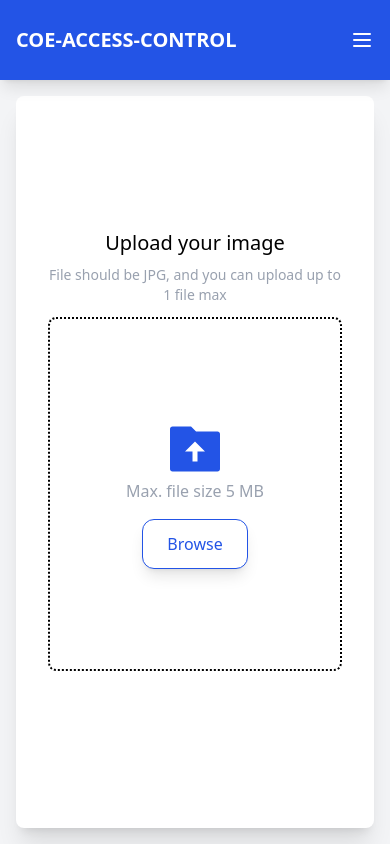
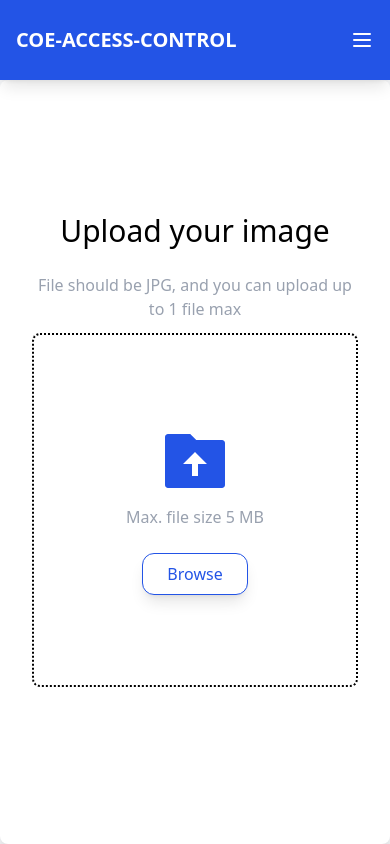
Before and after one commit to chotipats2092002/CoE-Access-Control, a React (Vite) app in the folder web/: page / in a window 390 px wide. Built offline with nearby package versions, Linux system fonts and the light colour scheme.

Commit message:
responsive

```diff
--- a/web/src/components/Button.tsx
+++ b/web/src/components/Button.tsx
@@ -10,7 +10,7 @@ const Button: FC<CaptureButtonProps> = ({ onClick, children, className = "" }) =
     return (
         <button
             onClick={onClick}
-            className={`bg-blue-500 text-white font-bold py-2 px-4 rounded hover:bg-blue-700 transition-colors cursor-pointer ${className}`}
+            className={`text-xl xl:text-base bg-[#2354E6] text-white px-6 py-2 rounded-xl shadow-lg hover:scale-105 transform transition-all duration-300 ease-in-out cursor-pointer ${className}`}
         >
             {children}
         </button>
--- a/web/src/components/CameraCapture.tsx
+++ b/web/src/components/CameraCapture.tsx
@@ -107,9 +107,9 @@ const CameraCapture = () => {
     }, [createImageFile]);
 
     return (
-        <div className="flex flex-col items-center justify-center p-4">
-            <div className="w-full max-w-5xl">
-                <div className="bg-white shadow-xl rounded-lg p-4 md:p-8 flex flex-col gap-4">
+        <div className="flex flex-grow items-center justify-center p-0 sm:p-6 w-full max-w-[1400px] h-full xl:max-h-[800px]  mx-auto">
+            <div className="bg-white shadow-xl rounded-lg p-4 sm:p-8 w-full h-full max-w-[1200px] flex flex-col justify-center">
+                <div className="flex flex-col gap-4 sm:gap-6r">
                 <RTSPtoWebMSE ref={videoRef} />
                 <div className="flex justify-center">
                     <Button onClick={handleCapture} aria-label="Capture image from video">
@@ -118,6 +118,7 @@ const CameraCapture = () => {
                 </div>
                 </div>
             </div>
+
 
             <Modal
                 key={previewModal.image}
--- a/web/src/components/ImagePreview.tsx
+++ b/web/src/components/ImagePreview.tsx
@@ -13,18 +13,18 @@ const ImagePreview: React.FC<ImagePreviewProps> = ({ preview, onRemove, fileName
         <img
           src={preview}
           alt="Image preview"
-          className="w-32 h-32 sm:w-48 sm:h-48 object-cover rounded-xl border-4 border-gray-300 shadow-lg transform transition-all hover:scale-105 duration-300"
+          className="w-60 h-60 object-cover rounded-xl border-4 border-gray-300 shadow-lg transform transition-all hover:scale-105 duration-300"
         />
         <button
           onClick={onRemove}
           className="absolute -top-3 -right-3 sm:-top-4 sm:-right-4 bg-white text-gray-700 rounded-full p-1 shadow-lg hover:bg-gray-200 transition-all duration-200"
           aria-label="Remove image"
         >
-          <XCircle size={20} className="sm:w-6 sm:h-6 text-red-500" />
+          <XCircle size={40} className=" text-red-500" />
         </button>
       </div>
       {fileName && (
-        <p className="text-xs sm:text-sm text-gray-600 font-medium mt-2 text-center break-words max-w-[200px] sm:max-w-[300px]">
+        <p className="text-sm text-gray-600 font-medium mt-2 text-center break-words max-w-[200px] sm:max-w-full">
           {fileName}
         </p>
       )}
--- a/web/src/components/Modal.tsx
+++ b/web/src/components/Modal.tsx
@@ -34,7 +34,7 @@ const Modal: React.FC<ModalProps> = ({
         showCancelButton: !!cancelButtonText,
         confirmButtonText: confirmButtonText,
         cancelButtonText: cancelButtonText,
-        confirmButtonColor: "#1E88E5",
+        confirmButtonColor: "#2354E6",
         cancelButtonColor: "#d33",
       };
 
--- a/web/src/components/Pagination.tsx
+++ b/web/src/components/Pagination.tsx
@@ -10,17 +10,17 @@ const Pagination: React.FC<PaginationProps> = ({ currentPage, totalPages, onPage
   return (
     <div className="flex justify-center mt-4 space-x-2">
       <button
-        className="px-3 py-1 border rounded disabled:opacity-50 bg-[#2354E6] text-white cursor-pointer hover:bg-[#237ee6]"
+        className="px-3 py-1 border rounded disabled:bg-gray-400 bg-[#2354E6] text-white cursor-pointer hover:bg-[#237ee6]"
         onClick={() => onPageChange(currentPage - 1)}
         disabled={currentPage <= 1}
       >
         Previous
       </button>
 
-      <span className="px-3 py-1 border rounded bg-gray-200">{currentPage} / {totalPages}</span>
+      <span className="px-3 py-1 border border-gray-200 rounded bg-white">{currentPage} / {totalPages}</span>
 
       <button
-        className="px-3 py-1 border rounded disabled:opacity-50 bg-[#2354E6] text-white cursor-pointer hover:bg-[#237ee6]"
+        className="px-3 py-1 border rounded disabled:bg-gray-400 bg-[#2354E6] text-white cursor-pointer hover:bg-[#237ee6]"
         onClick={() => onPageChange(currentPage + 1)}
         disabled={currentPage >= totalPages}
       >
--- a/web/src/components/UploadButton.tsx
+++ b/web/src/components/UploadButton.tsx
@@ -100,21 +100,21 @@ const UploadButton: React.FC = () => {
     return (
         <div className="flex flex-col w-full h-full justify-center">
             <div className="p-4 sm:p-6 flex flex-col gap-3 sm:gap-4">
-                <div className="flex flex-col gap-2 sm:gap-3 item-center w-full">
-                    <h2 className="text-xl sm:text-3xl text-center">Upload your image</h2>
-                    <h4 className="text-sm sm:text-base text-gray-400 text-center">
+                <div className="flex flex-col gap-6 sm:gap-4 item-center w-full">
+                    <h2 className="text-3xl font-medium text-center">Upload your image</h2>
+                    <h4 className="text-base text-gray-400 text-center">
                         File should be JPG, and you can upload up to 1 file max
                     </h4>
                 </div>
 
                 <div className="border-2 border-dotted rounded-lg">
-                <div className="h-full min-h-[350px] md:min-h-[270px] lg:min-h-[300px] xl:min-h-[320px] flex flex-col justify-center transition-all duration-300" {...getRootProps()}>
+                <div className="h-full min-h-[350px] flex flex-col justify-center transition-all duration-300" {...getRootProps()}>
                         {
                             (!preview) ? (
-                                <div className="p-4 flex flex-col justify-center items-center gap-4 ">
+                                <div className="p-4 flex flex-col justify-center items-center gap-6 ">
                                     <input {...getInputProps()} />
-                                    <div className="flex flex-col items-center">
-                                        <RiFolderUploadFill className="text-6xl text-[#2354E6]" />
+                                    <div className="flex flex-col items-center gap-2">
+                                        <RiFolderUploadFill className="text-7xl text-[#2354E6]" />
                                         <p className="text-gray-400">Max. file size 5 MB</p>
                                     </div>
 
@@ -122,7 +122,7 @@ const UploadButton: React.FC = () => {
                                         <button
                                             type="button"
                                             onClick={open}
-                                            className="cursor-pointer bg-white text-[#2354E6] border border-[#2354E6] px-6 py-3 rounded-xl shadow-lg hover:scale-105 transform transition-all duration-300 ease-in-out"
+                                            className="cursor-pointer bg-white text-[#2354E6] border border-[#2354E6] px-6 py-2 rounded-xl shadow-lg hover:scale-105 transform transition-all duration-300 ease-in-out"
                                             aria-label="Browse"
                                         >
                                             Browse
@@ -143,7 +143,7 @@ const UploadButton: React.FC = () => {
                             <button
                                 onClick={handleUpload}
                                 disabled={isUploading}
-                                className={`text-xs sm:text-sm bg-[#2354E6] text-white px-4 py-2 sm:px-6 sm:py-3 rounded-xl shadow-lg ${isUploading ? 'opacity-50 cursor-not-allowed' : 'hover:scale-105'
+                                className={`text-xl xl:text-base bg-[#2354E6] text-white px-6 py-2 rounded-xl shadow-lg ${isUploading ? 'opacity-50 cursor-not-allowed' : 'hover:scale-105'
                                     } transform transition-all duration-300 ease-in-out`}
                             >
                                 {isUploading ? 'Uploading...' : 'Upload Image'}
--- a/web/src/pages/IPCamera.tsx
+++ b/web/src/pages/IPCamera.tsx
@@ -3,7 +3,7 @@ import CameraCapture from "../components/CameraCapture";
 const IPCamera = () => {
     return (
         <div className="flex flex-col items-center justify-center h-screen pt-20">
-            <CameraCapture />;
+            <CameraCapture />
         </div>
     )
 };
--- a/web/src/pages/UploadImage.tsx
+++ b/web/src/pages/UploadImage.tsx
@@ -2,9 +2,9 @@ import UploadButton from '../components/UploadButton';
 
 const UploadImage = () => {
   return (
-    <div className="flex flex-col items-center justify-center h-screen pt-20">
-    <div className="flex flex-grow items-center justify-center p-4 sm:p-6 w-full max-w-[1200px] mx-auto">
-      <div className="bg-white shadow-xl rounded-lg p-4 sm:p-8 w-full h-full max-w-[600px]">
+    <div className="flex flex-col items-center justify-center h-screen pt-20 ">
+    <div className="flex flex-grow items-center justify-center p-0 sm:p-6 w-full max-w-[1200px] h-full lg:max-h-[600px]  mx-auto">
+      <div className="bg-white shadow-xl rounded-lg p-4 sm:p-8 w-full h-full max-w-[1200px]">
         <UploadButton />
       </div>
     </div>
```
Lines whose indentation alone changed are shown as unchanged.
